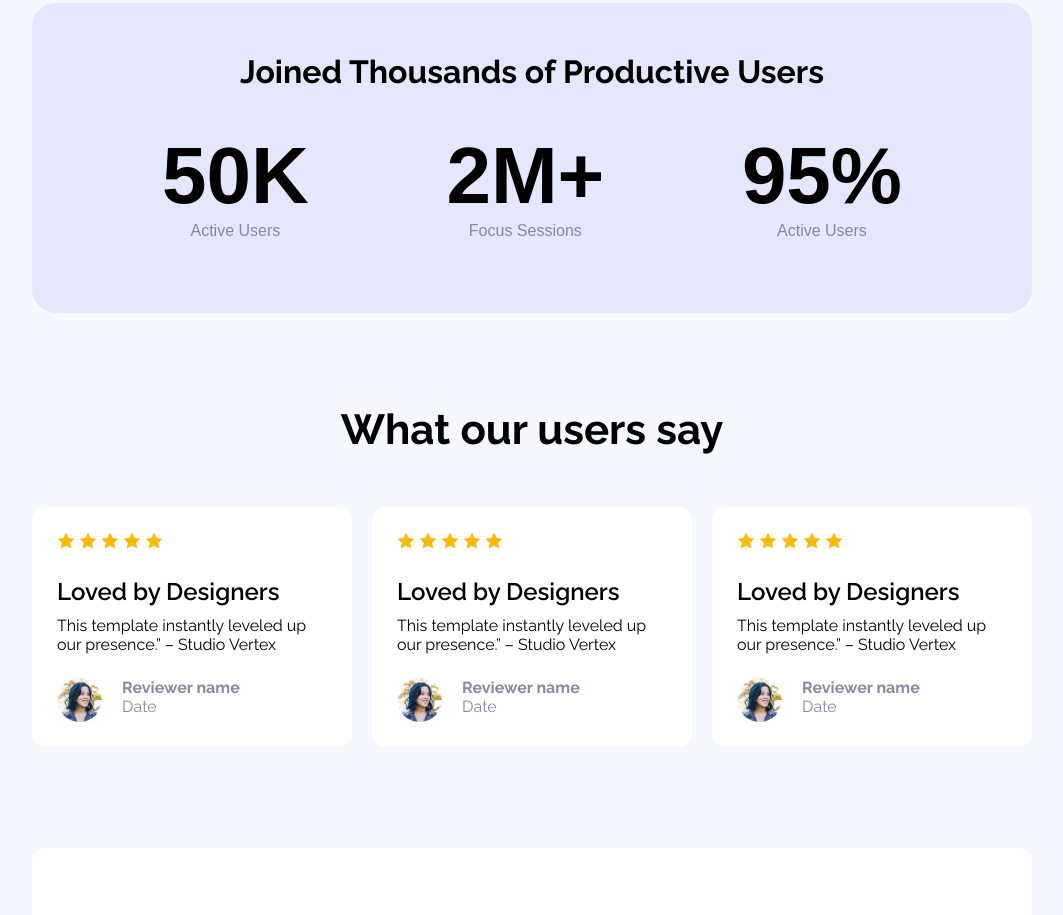
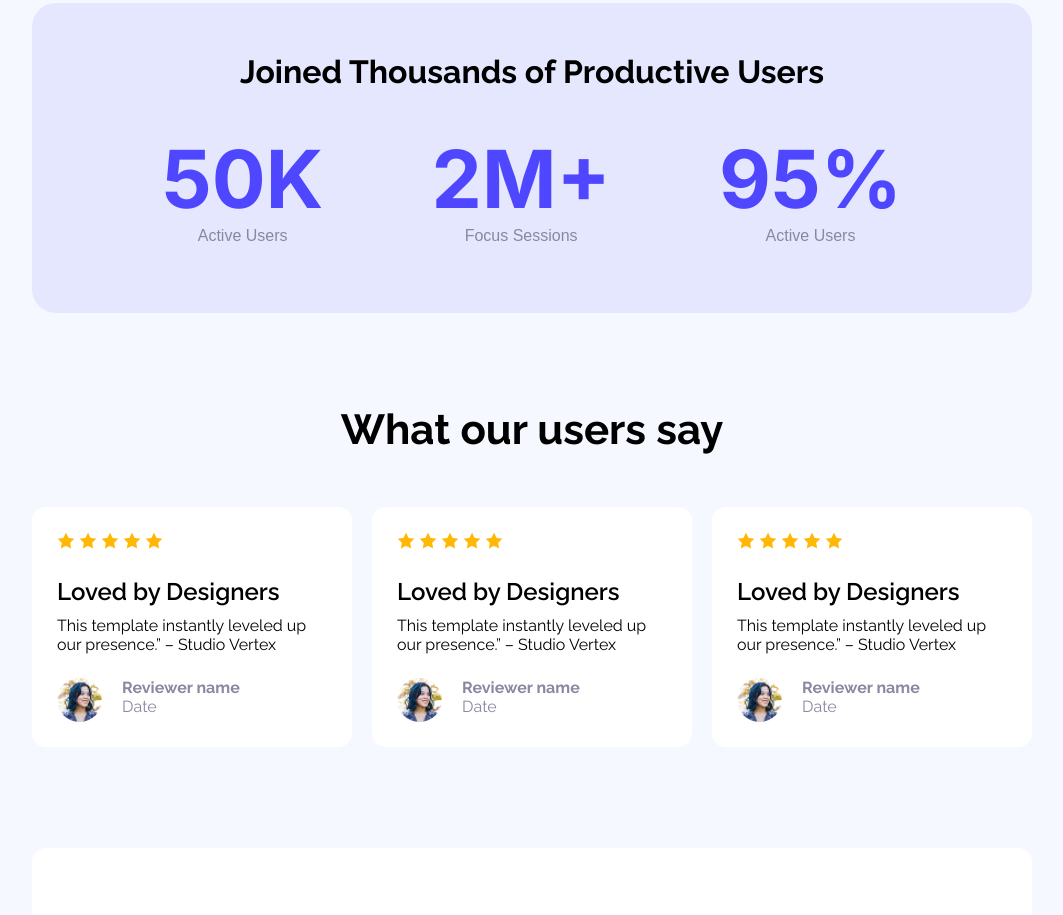
Before and after one commit to devShuvo25/B12A01-resources, a plain HTML site: page index.html in a window 1280 px wide. Shown: the part 1195-2110 px from the top of the page, without its empty margins (108-1171 px from the left). Drawn offline with Linux system fonts and the light colour scheme.

Commit message:
import and use inter font

```diff
--- a/index.html
+++ b/index.html
@@ -6,6 +6,9 @@
     <title>Landing launchpad</title>
     <link rel="preconnect" href="https://fonts.googleapis.com">
 <link rel="preconnect" href="https://fonts.gstatic.com" crossorigin>
+<link rel="preconnect" href="https://fonts.googleapis.com">
+<link rel="preconnect" href="https://fonts.gstatic.com" crossorigin>
+<link href="https://fonts.googleapis.com/css2?family=Inter:ital,opsz,wght@0,14..32,100..900;1,14..32,100..900&display=swap" rel="stylesheet">
 <link href="https://fonts.googleapis.com/css2?family=Raleway:ital,wght@0,100..900;1,100..900&display=swap" rel="stylesheet">
     <link rel="stylesheet" href="style/style.css">
 </head>
@@ -38,15 +41,15 @@
             <h2>Joined Thousands of Productive Users</h2>
             <div class="user-content display-flx-space-btwn">
                 <div class="user-content-child">
-                    <h1>50K</h1>
+                    <h1 class="inter-font-user">50K</h1>
                     <p>Active Users</p>
                 </div>
                 <div class="user-content-child">
-                    <h1>2M+</h1>
+                    <h1 class="inter-font-user">2M+</h1>
                     <p>Focus Sessions</p>
                 </div>
                 <div class="user-content-child">
-                    <h1>95%</h1>
+                    <h1 class="inter-font-user">95%</h1>
                     <p>Active Users</p>
                 </div>
             </div>
--- a/style/style.css
+++ b/style/style.css
@@ -9,6 +9,13 @@
   font-family: "Raleway", sans-serif;
   font-optical-sizing: auto;
   font-weight: 400;
+  font-style: normal;
+}
+
+.inter-font-user{
+  font-family: "Inter", sans-serif;
+  font-optical-sizing: auto;
+  font-weight:600;
   font-style: normal;
 }
 :root{
@@ -117,6 +124,7 @@ main{
 font-size: 80px;
 font-weight: bold;
 text-align: center;
+color:var(--primary-color);
 }
 .user-content-child p{
   font-weight: 20px;
```
